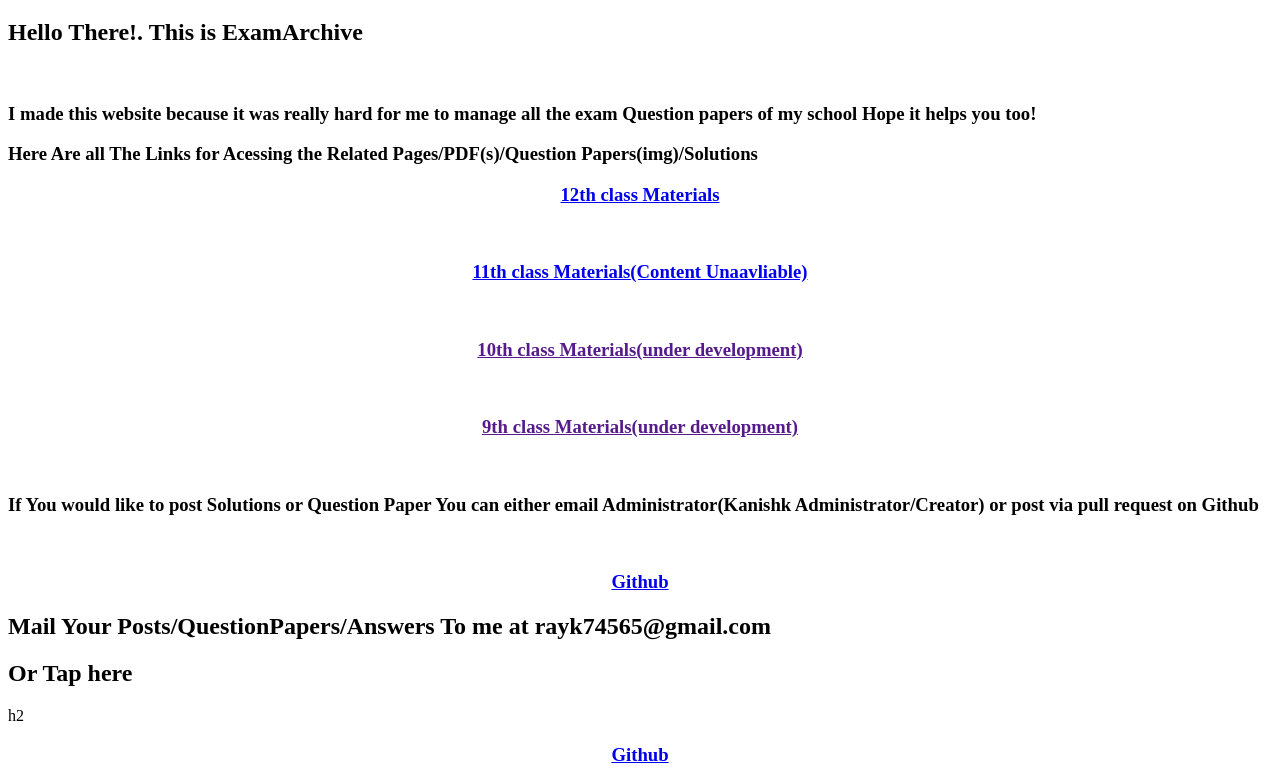
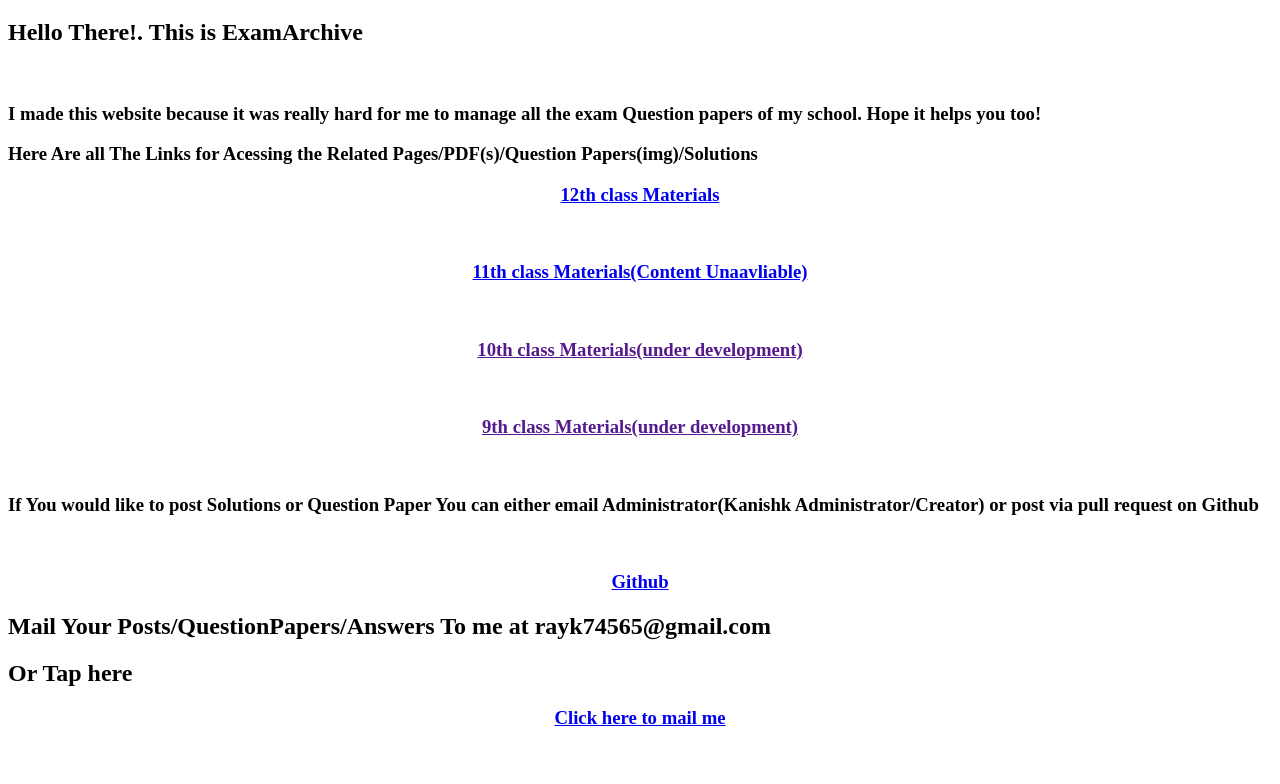
Before and after one commit to kanishk-creator/ExamArchive, a plain HTML site: page index.html in a window 1280 px wide. Shown: the part 61-845 px from the top of the page. After the commit the page ends 809 px from the top, so only its background shows below. Drawn offline with Linux system fonts and the light colour scheme.

Commit message:
Update index.html

```diff
--- a/index.html
+++ b/index.html
@@ -13,7 +13,7 @@
     </h2>
     <br>
     <strong><h3>I made this website because it was really
-    hard for me to manage all the exam Question papers of my school Hope it helps you too! </h3></strong>
+    hard for me to manage all the exam Question papers of my school. Hope it helps you too! </h3></strong>
     <h3>Here Are all The Links for Acessing the Related Pages/PDF(s)/Question Papers(img)/Solutions</h3>
 
     <center><h3><a href="12/StrManag.html">12th class Materials</a></h3></center>
@@ -29,7 +29,7 @@
     <center><h3><a href="https://github.com/kanishk-creator/ExamArchive">Github</a></h3></center>
 
     <h2>Mail Your Posts/QuestionPapers/Answers To me at rayk74565@gmail.com</h2>
-    <h2>Or Tap here</h2>h2
-    <center><h3><a href="mailto:rayk74565@gmail.com">Github</a></h3></center>
+    <h2>Or Tap here</h2>
+    <center><h3><a href="mailto:rayk74565@gmail.com">Click here to mail me</a></h3></center>
 </body>
 </html>
```
